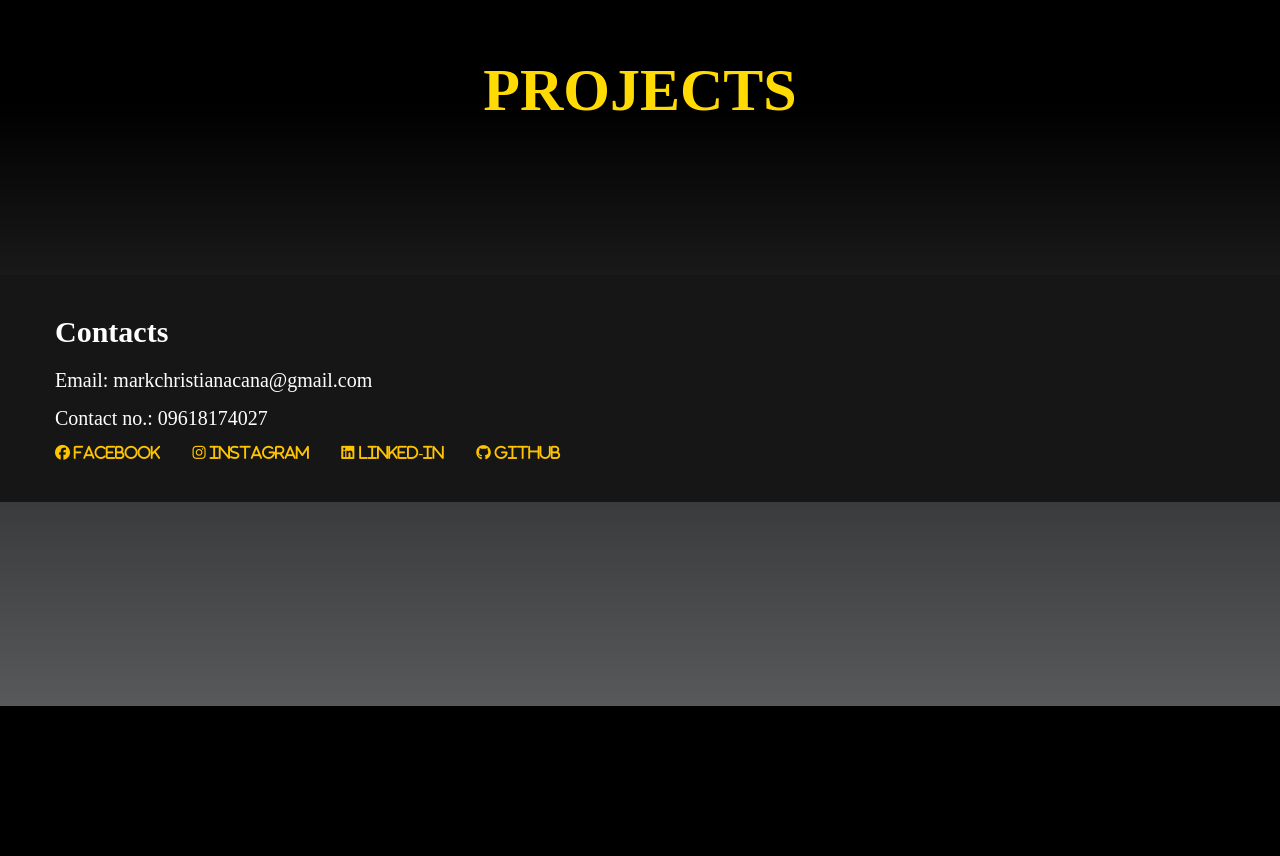
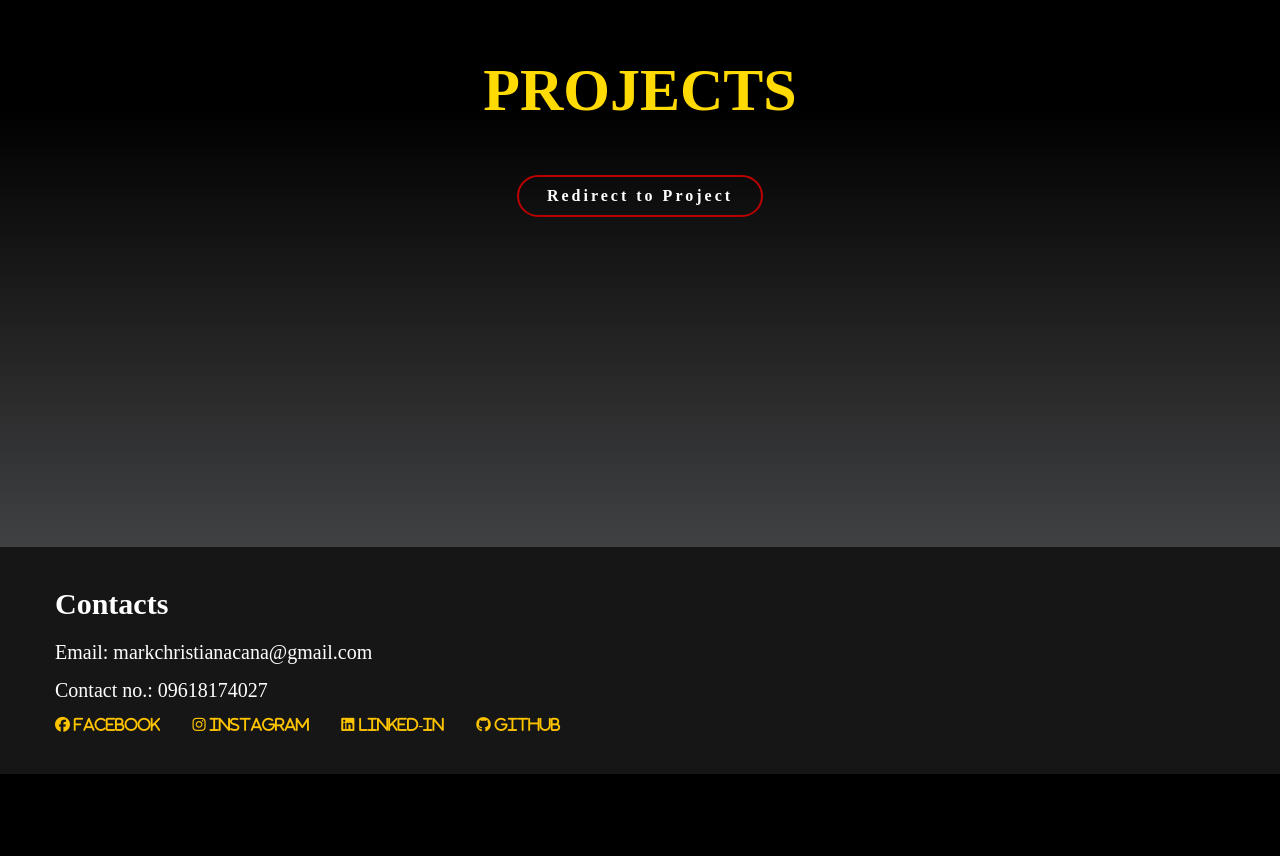
Before and after one commit to Mxkisushi/WebPortfolio, a PHP site: page /projects.html in a window 1280 px wide. Shown: the part 94-950 px from the top of the page. Run offline with PHP 8.4, Linux system fonts and the light colour scheme.

Commit message:
Updated repository with latest changes

```diff
--- a/projects.html
+++ b/projects.html
@@ -19,9 +19,12 @@
             <a href="#contacts">Contacts</a>
         </nav>
     </header>
-    <section id="project">
-        <h1>PROJECTS</h1>
-    </section>
+    <main>
+        <section id="project">
+            <h1>PROJECTS</h1>
+            <a href="/projects/RIRICSv2/login.php"><button>Redirect to Project</button></a>
+        </section>
+    </main>
 
     <!--footer section-->
     <footer id="contacts">
--- a/projects/proj.css
+++ b/projects/proj.css
@@ -14,8 +14,11 @@ html {
     font-size: 62.5%;
 }
 
+main {
+    flex: 1;
+}
+
 body {
-    width: 100%;
     height: 100vh;
     overflow-x: hidden;
     background-image: linear-gradient(to bottom, #000000 25%, #58595B 100%);
@@ -95,9 +98,31 @@ nav a:hover, nav a:active {
     }
 }
 
+button {
+    display: inline-block;
+    padding: 1rem 2.8rem;
+    background-color: transparent;
+    border-radius: 4rem;
+    font-size: 1.6rem;
+    color: white;
+    letter-spacing: 0.3rem;
+    font-weight: 600;
+    border: 2px solid #ba0000;
+    transition: 0.3 ease;
+    cursor: pointer;
+}
+
+button:hover {
+    color: #FFDA03;
+    transform: scale3d(1.03);
+    background-color: #ba0000;
+    box-shadow: 0 0 25px #DC0000;
+}
+
+
 footer {
     background-color: #161616;
-    margin-top: 100px;
+    margin-top: 330px;
     padding: 4rem;
 }
 
@@ -148,7 +173,6 @@ footer .links-contact {
     flex-direction: column;
 }
 
-
 .links-contact a:hover {
     color: #f80000;
     transform: scale(1.3) transparent;
```
